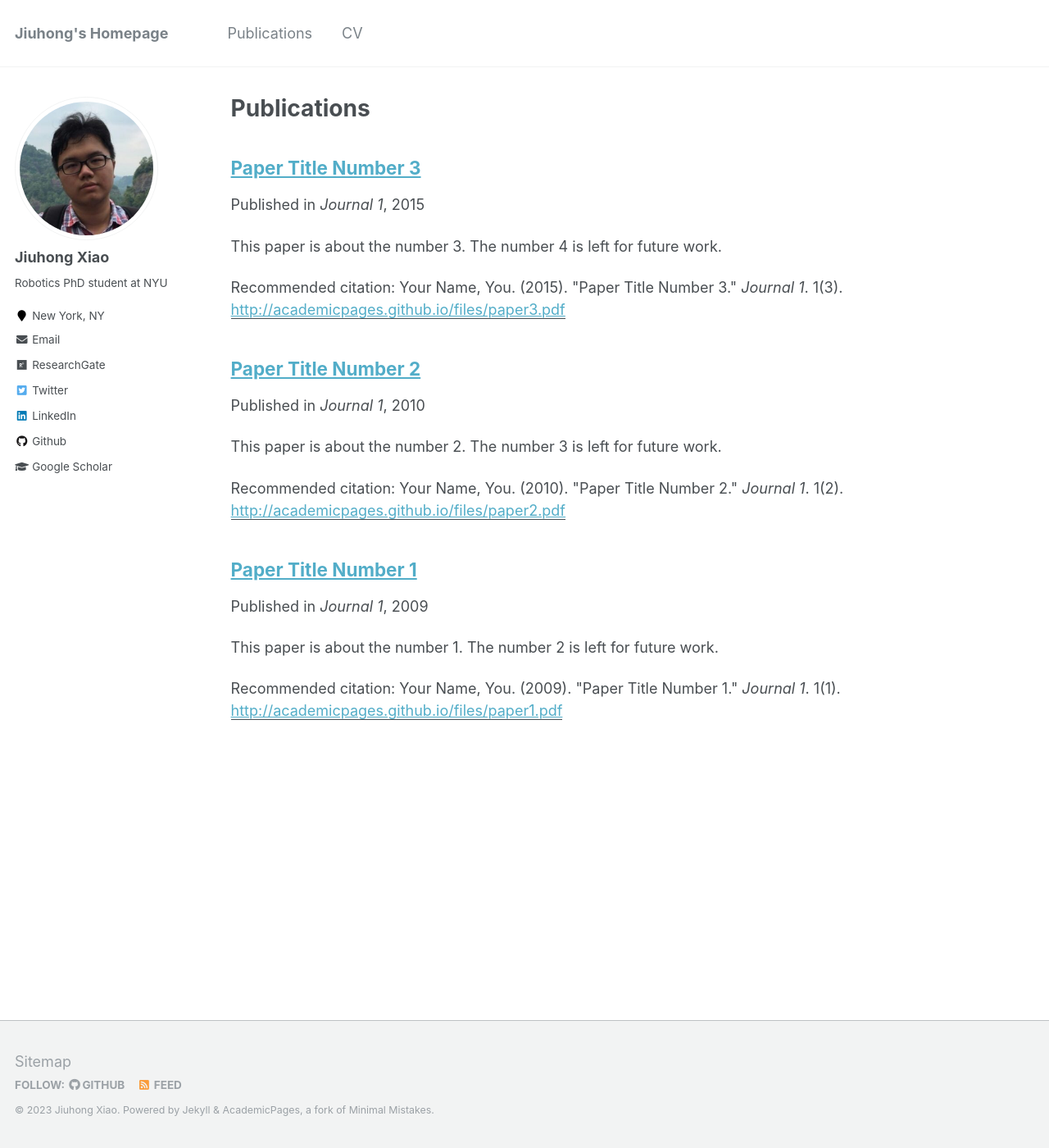
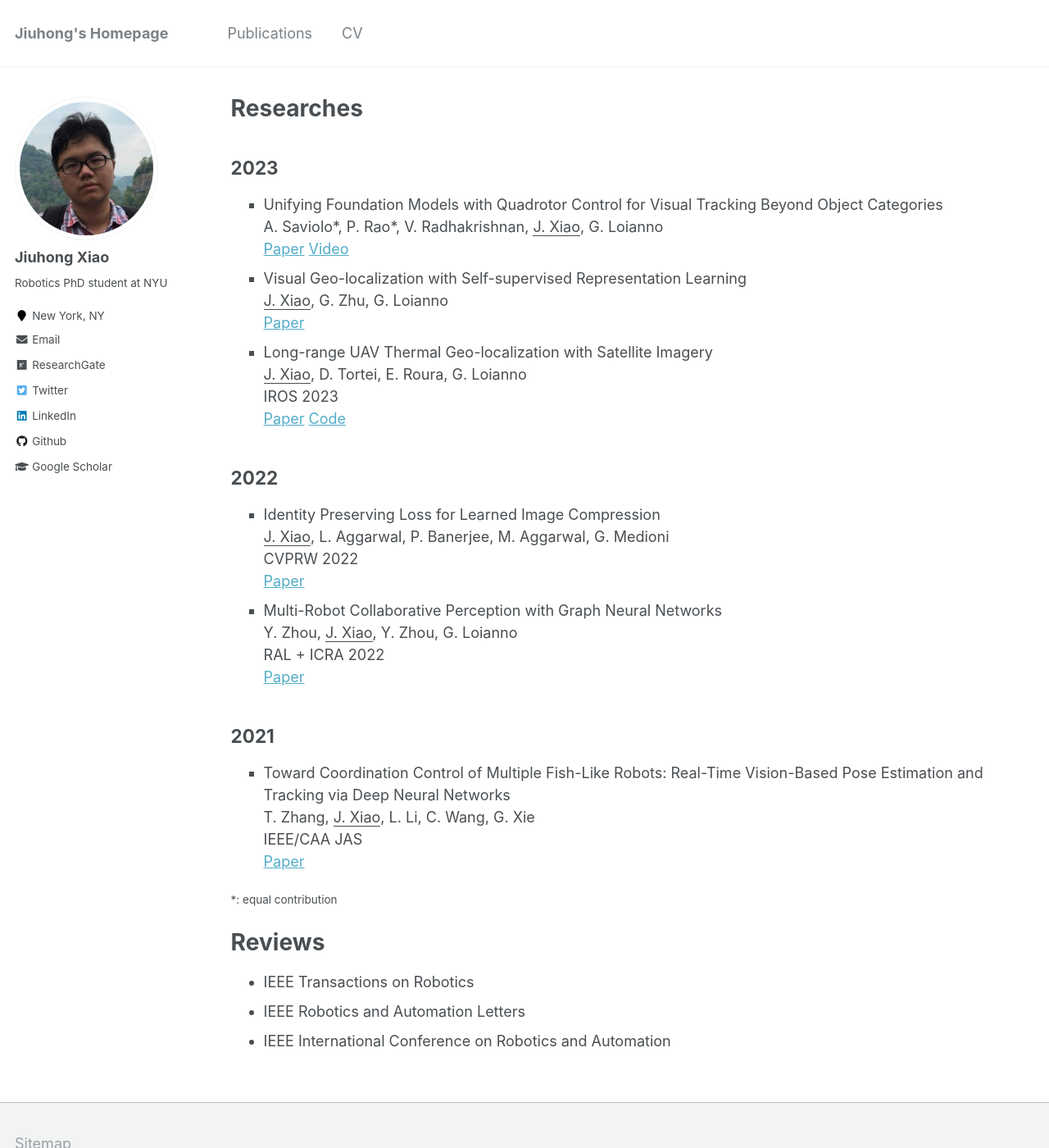
Before and after one commit to xjh19971/xjh19971.github.io, a Jekyll site: the page built from _pages/publications.md, in a window 1280 px wide and 1400 px high. Shown: the whole window at 82% size. Built offline with Jekyll 4.4.1, drawn with Linux system fonts in a browser that asks for light colours.

Commit message:
update pub

```diff
--- a/_pages/publications.md
+++ b/_pages/publications.md
@@ -1,7 +1,7 @@
 ---
 layout: archive
-title: "Publications"
-permalink: /publications/
+title: "Researches"
+permalink: /researches/
 author_profile: true
 ---
 
@@ -11,6 +11,82 @@ author_profile: true
 
 {% include base_path %}
 
-{% for post in site.publications reversed %}
-  {% include archive-single.html %}
-{% endfor %}
+## 2023
+
+<ul style="list-style-type:square">
+
+<li>
+<div class="title">Unifying Foundation Models with Quadrotor Control for Visual Tracking Beyond Object Categories</div>
+<div class="description">A. Saviolo*, P. Rao*, V. Radhakrishnan, <u>J. Xiao</u>, G. Loianno</div>
+<div class="description">
+  <a href="https://arxiv.org/pdf/2310.04781.pdf">Paper</a>
+  <a href="https://youtu.be/35sX9C1wUpA">Video</a>
+</div>
+</li>
+
+<li>
+<div class="title">Visual Geo-localization with Self-supervised Representation Learning</div>
+<div class="description"><u>J. Xiao</u>, G. Zhu, G. Loianno</div>
+<div class="description">
+  <a href="https://arxiv.org/pdf/2308.00090.pdf">Paper</a>
+</div>
+</li>
+
+<li>
+<div class="title">Long-range UAV Thermal Geo-localization with Satellite Imagery</div>
+<div class="description"><u>J. Xiao</u>, D. Tortei, E. Roura, G. Loianno</div>
+<div class="description">IROS 2023</div>
+<div class="description">
+  <a href="https://arxiv.org/pdf/2306.02994.pdf">Paper</a>
+  <a href="https://github.com/arplaboratory/satellite-thermal-geo-localization">Code</a>
+</div>
+</li>
+
+</ul>
+
+## 2022
+
+<ul style="list-style-type:square">
+
+<li>
+<div class="title">Identity Preserving Loss for Learned Image Compression</div>
+<div class="description"><u>J. Xiao</u>, L. Aggarwal, P. Banerjee, M. Aggarwal, G. Medioni</div>
+<div class="description">CVPRW 2022</div>
+<div class="description">
+  <a href="https://arxiv.org/abs/2204.10869.pdf">Paper</a>
+</div>
+</li>
+
+<li>
+<div class="title">Multi-Robot Collaborative Perception with Graph Neural Networks</div>
+<div class="description">Y. Zhou, <u>J. Xiao</u>, Y. Zhou, G. Loianno</div>
+<div class="description">RAL + ICRA 2022</div>
+<div class="description">
+  <a href="https://arxiv.org/abs/2201.01760.pdf">Paper</a>
+</div>
+</li>
+
+</ul>
+
+## 2021
+
+<ul style="list-style-type:square">
+<li>
+<div class="title">Toward Coordination Control of Multiple Fish-Like Robots: Real-Time Vision-Based Pose Estimation and Tracking via Deep Neural Networks</div>
+<div class="description">T. Zhang, <u>J. Xiao</u>, L. Li, C. Wang, G. Xie</div>
+<div class="description">IEEE/CAA JAS</div>
+<div class="description">
+  <a href="https://ieeexplore.ieee.org/abstract/document/9530612">Paper</a>
+</div>
+</li>
+</ul>
+
+<p><small>*: equal contribution</small></p>
+
+# Reviews
+
+<ul>
+<li><div class="description">IEEE Transactions on Robotics</div></li>
+<li><div class="description">IEEE Robotics and Automation Letters</div></li>
+<li><div class="description">IEEE International Conference on Robotics and Automation</div></li>
+</ul>
```
Also changed, not shown: _pages/about.md (+2 -2 lines), _pages/cv.md (+1 -1 lines).
